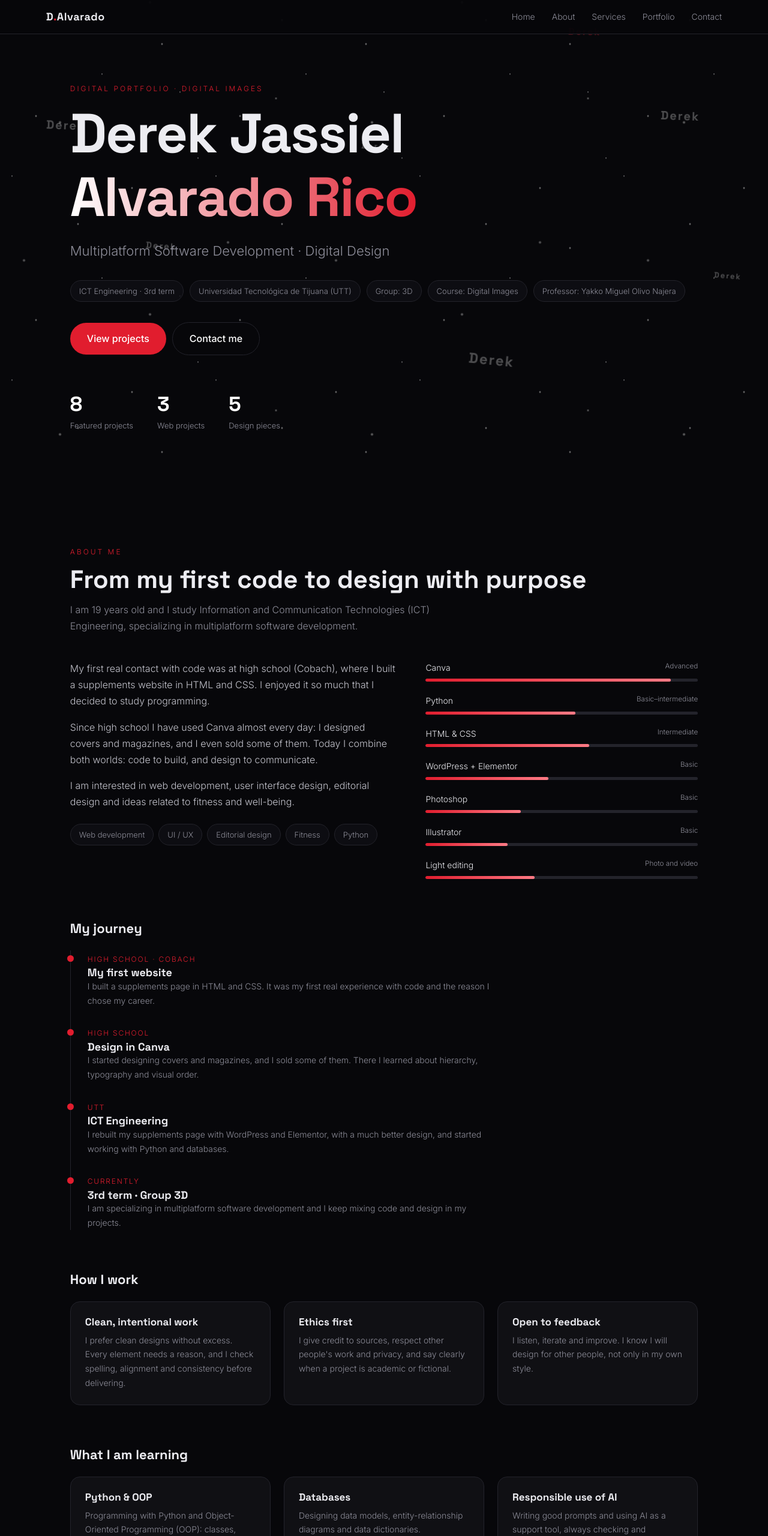
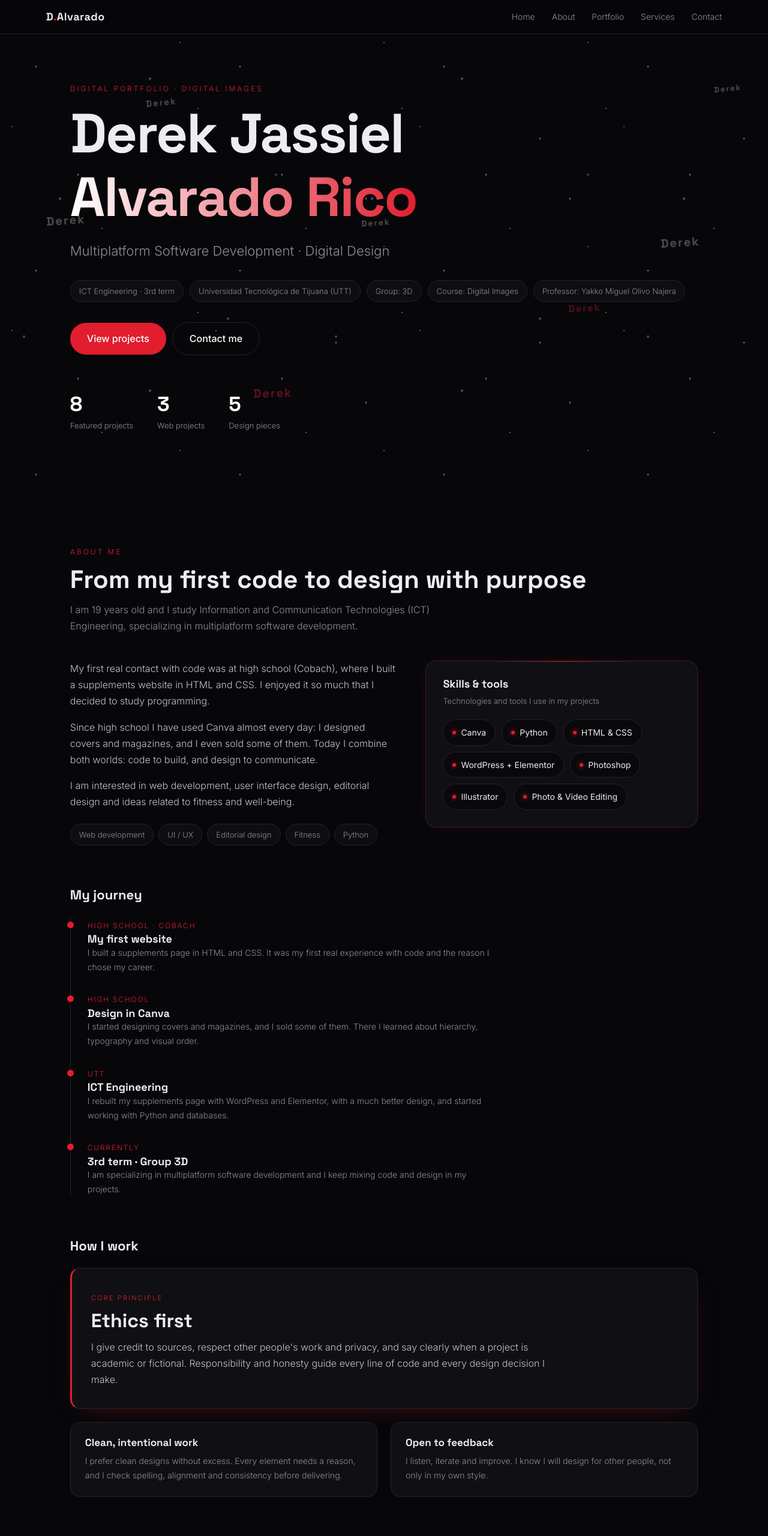
Before and after one commit to Dxrekw/portfolio-derek, a plain HTML site: page index.html in a window 1280 px wide. Shown: the top 2560 px of the page at 60% size. Drawn offline with Linux system fonts and the light colour scheme.

Commit message:
Update index.html

```diff
--- a/index.html
+++ b/index.html
@@ -6,6 +6,7 @@
 <title>Derek Alvarado | Portfolio</title>
 <meta name="description" content="Portfolio of Derek Jassiel Alvarado Rico: multiplatform software development and digital design.">
 <link rel="preconnect" href="https://fonts.googleapis.com">
+<link rel="preconnect" href="https://fonts.gstatic.com" crossorigin>
 <link href="https://fonts.googleapis.com/css2?family=Inter:wght@300;400;500&family=Space+Grotesk:wght@500;700&display=swap" rel="stylesheet">
 <style>
 :root{--bg:#07070a;--card:#101014;--line:#23232b;--text:#ececf1;--muted:#8d8d99;--accent:#e11d2e}
@@ -16,35 +17,36 @@ h1,h2,h3{font-family:"Space Grotesk",Inter,sans-serif;line-height:1.15}
 a{color:inherit;text-decoration:none}
 img{max-width:100%;display:block}
 
-/* Snow: light layers animated with transform */
+/* Rising particles: faster and upward */
 .snow{position:fixed;inset:0;overflow:hidden;pointer-events:none;z-index:0}
-.snow::before,.snow::after{content:"";position:absolute;left:0;width:100%;will-change:transform}
-.snow::before{top:-680px;height:calc(100% + 680px);background-image:radial-gradient(2px 2px at 60px 80px,#fff,transparent),radial-gradient(2px 2px at 220px 200px,#fff,transparent),radial-gradient(1.5px 1.5px at 300px 40px,#fff,transparent),radial-gradient(2px 2px at 130px 260px,#fff,transparent),radial-gradient(1.5px 1.5px at 20px 180px,#fff,transparent),radial-gradient(2px 2px at 270px 300px,#fff,transparent),radial-gradient(1.5px 1.5px at 170px 10px,#fff,transparent),radial-gradient(1.5px 1.5px at 330px 150px,#fff,transparent);background-size:340px 340px;opacity:.65;animation:fall1 30s linear infinite}
-.snow::after{top:-1040px;height:calc(100% + 1040px);background-image:radial-gradient(3px 3px at 100px 100px,rgba(255,255,255,.9),transparent),radial-gradient(3px 3px at 380px 300px,rgba(255,255,255,.8),transparent),radial-gradient(3px 3px at 250px 420px,rgba(255,255,255,.85),transparent),radial-gradient(2.5px 2.5px at 460px 60px,rgba(255,255,255,.8),transparent),radial-gradient(3px 3px at 40px 330px,rgba(255,255,255,.8),transparent);background-size:520px 520px;opacity:.5;animation:fall2 50s linear infinite}
-@keyframes fall1{to{transform:translateY(680px)}}
-@keyframes fall2{to{transform:translateY(1040px)}}
-/* Falling name */
+.snow::before,.snow::after{content:"";position:absolute;left:0;top:0;width:100%;will-change:transform}
+.snow::before{height:calc(100% + 680px);background-image:radial-gradient(2px 2px at 60px 80px,#fff,transparent),radial-gradient(2px 2px at 220px 200px,#fff,transparent),radial-gradient(1.5px 1.5px at 300px 40px,#fff,transparent),radial-gradient(2px 2px at 130px 260px,#fff,transparent),radial-gradient(1.5px 1.5px at 20px 180px,#fff,transparent),radial-gradient(2px 2px at 270px 300px,#fff,transparent),radial-gradient(1.5px 1.5px at 170px 10px,#fff,transparent),radial-gradient(1.5px 1.5px at 330px 150px,#fff,transparent);background-size:340px 340px;opacity:.65;animation:rise1 11s linear infinite}
+.snow::after{height:calc(100% + 1040px);background-image:radial-gradient(3px 3px at 100px 100px,rgba(255,255,255,.9),transparent),radial-gradient(3px 3px at 380px 300px,rgba(255,255,255,.8),transparent),radial-gradient(3px 3px at 250px 420px,rgba(255,255,255,.85),transparent),radial-gradient(2.5px 2.5px at 460px 60px,rgba(255,255,255,.8),transparent),radial-gradient(3px 3px at 40px 330px,rgba(255,255,255,.8),transparent);background-size:520px 520px;opacity:.5;animation:rise2 18s linear infinite}
+@keyframes rise1{from{transform:translateY(0)}to{transform:translateY(-680px)}}
+@keyframes rise2{from{transform:translateY(0)}to{transform:translateY(-1040px)}}
+
+/* Rising names */
 .names{position:fixed;inset:0;overflow:hidden;pointer-events:none;z-index:0}
-.names span{position:absolute;top:-60px;font:700 20px "Space Grotesk",sans-serif;color:rgba(255,255,255,.28);letter-spacing:2px;animation:drop 18s linear infinite;will-change:transform}
+.names span{position:absolute;bottom:-60px;font:700 20px "Space Grotesk",sans-serif;color:rgba(255,255,255,.28);letter-spacing:2px;animation:riseName 10s linear infinite;will-change:transform}
 .names span:nth-child(1){left:6%;animation-delay:0s}
-.names span:nth-child(2){left:19%;animation-delay:-6s;font-size:15px;animation-duration:22s}
-.names span:nth-child(3){left:33%;animation-delay:-12s;color:rgba(225,29,46,.4)}
-.names span:nth-child(4){left:47%;animation-delay:-3s;font-size:14px;animation-duration:25s}
-.names span:nth-child(5){left:61%;animation-delay:-9s;font-size:24px;animation-duration:20s}
-.names span:nth-child(6){left:74%;animation-delay:-15s;color:rgba(225,29,46,.35);font-size:16px}
-.names span:nth-child(7){left:86%;animation-delay:-1s;animation-duration:23s}
-.names span:nth-child(8){left:93%;animation-delay:-10s;font-size:13px;animation-duration:27s}
-@keyframes drop{to{transform:translateY(115vh) rotate(8deg)}}
+.names span:nth-child(2){left:19%;animation-delay:-3.5s;font-size:15px;animation-duration:12s}
+.names span:nth-child(3){left:33%;animation-delay:-7s;color:rgba(225,29,46,.4)}
+.names span:nth-child(4){left:47%;animation-delay:-2s;font-size:14px;animation-duration:14s}
+.names span:nth-child(5){left:61%;animation-delay:-5s;font-size:24px;animation-duration:11s}
+.names span:nth-child(6){left:74%;animation-delay:-8.5s;color:rgba(225,29,46,.35);font-size:16px}
+.names span:nth-child(7){left:86%;animation-delay:-1s;animation-duration:13s}
+.names span:nth-child(8){left:93%;animation-delay:-6s;font-size:13px;animation-duration:15s}
+@keyframes riseName{from{transform:translateY(0) rotate(0deg)}to{transform:translateY(-120vh) rotate(-8deg)}}
 
 /* Navigation */
-nav{position:fixed;top:0;left:0;right:0;z-index:20;display:flex;justify-content:space-between;align-items:center;padding:16px 6vw;background:rgba(7,7,10,.94);border-bottom:1px solid var(--line)}
-nav b{font:700 18px "Space Grotesk";letter-spacing:.5px}
-nav b span{color:var(--accent)}
+nav{position:fixed;top:0;left:0;right:0;z-index:20;display:flex;justify-content:space-between;align-items:center;gap:16px;padding:16px 6vw;background:rgba(7,7,10,.94);border-bottom:1px solid var(--line)}
+nav .brand{font:700 18px "Space Grotesk",sans-serif;letter-spacing:.5px}
+nav .brand span{color:var(--accent)}
 nav ul{display:flex;gap:28px;list-style:none;font-size:14px;color:var(--muted)}
 nav a:hover{color:var(--text)}
 
 main,footer{position:relative;z-index:1}
-section{padding:110px 6vw 40px;max-width:1200px;margin:auto}
+section{padding:110px 6vw 40px;max-width:1200px;margin:auto;scroll-margin-top:16px}
 .eyebrow{font-size:12px;letter-spacing:.25em;text-transform:uppercase;color:var(--accent);margin-bottom:12px}
 h2{font-size:clamp(28px,4vw,42px);margin-bottom:12px}
 .lead{color:var(--muted);max-width:640px;margin-bottom:44px}
@@ -59,23 +61,31 @@ h2{font-size:clamp(28px,4vw,42px);margin-bottom:12px}
 .btn{display:inline-block;padding:13px 28px;border-radius:999px;background:var(--accent);color:#fff;font-weight:500;margin:0 10px 10px 0;transition:.3s}
 .btn:hover{transform:translateY(-3px);box-shadow:0 10px 30px -8px var(--accent)}
 .btn.ghost{background:transparent;border:1px solid var(--line)}
+.btn.ghost:hover{border-color:var(--accent)}
 .fade{animation:up .9s both}
-.fade:nth-child(2){animation-delay:.15s}.fade:nth-child(3){animation-delay:.3s}.fade:nth-child(4){animation-delay:.45s}.fade:nth-child(5){animation-delay:.6s}
+.fade:nth-child(2){animation-delay:.15s}.fade:nth-child(3){animation-delay:.3s}.fade:nth-child(4){animation-delay:.45s}.fade:nth-child(5){animation-delay:.6s}.fade:nth-child(6){animation-delay:.75s}
 @keyframes up{from{opacity:0;transform:translateY(26px)}}
 .stats{display:flex;flex-wrap:wrap;gap:40px;margin-top:50px}
-.stats b{display:block;font:700 34px "Space Grotesk";color:#fff}
+.stats b{display:block;font:700 34px "Space Grotesk",sans-serif;color:#fff}
 .stats small{color:var(--muted);font-size:13px}
 
-/* About */
-.about{display:grid;grid-template-columns:1.2fr 1fr;gap:48px}
+/* About & Glowing Skills Box */
+.about{display:grid;grid-template-columns:1.2fr 1fr;gap:48px;align-items:start}
 .about p{margin-bottom:16px;color:#c4c4cd}
-.skills{display:grid;gap:20px;align-content:start}
-.skill div{display:flex;justify-content:space-between;font-size:14px;margin-bottom:6px}
-.skill small{color:var(--muted)}
-.bar{display:block;height:5px;background:var(--line);border-radius:9px;overflow:hidden}
-.bar i{display:block;height:100%;width:var(--w);background:linear-gradient(90deg,var(--accent),#ff7a85);border-radius:9px;animation:grow 1.6s ease both}
-@keyframes grow{from{width:0}}
 .tags{display:flex;flex-wrap:wrap;gap:8px;margin-top:22px}
+
+.skills-box{position:relative;background:var(--card);border:1px solid var(--line);border-radius:18px;padding:28px;overflow:hidden;animation:boxGlow 4.5s ease-in-out infinite}
+.skills-box::before{content:"";position:absolute;inset:0;background:linear-gradient(115deg,transparent 25%,rgba(225,29,46,.14) 50%,transparent 75%);transform:translateX(-120%);animation:shineSweep 5.5s ease-in-out infinite;pointer-events:none}
+.skills-box::after{content:"";position:absolute;top:0;left:20%;right:20%;height:1px;background:linear-gradient(90deg,transparent,var(--accent),transparent);opacity:.85}
+.skills-box h3{font-size:18px;margin-bottom:6px;position:relative}
+.skills-box .skills-sub{font-size:13px;color:var(--muted);margin-bottom:20px;position:relative}
+.skill-list{display:flex;flex-wrap:wrap;gap:10px;position:relative}
+.skill-pill{display:inline-flex;align-items:center;gap:8px;padding:9px 15px;border-radius:999px;border:1px solid var(--line);background:rgba(7,7,10,.75);color:var(--text);font-size:14px;font-weight:400;transition:border-color .3s,transform .3s,box-shadow .3s}
+.skill-pill::before{content:"";width:6px;height:6px;border-radius:50%;background:var(--accent);box-shadow:0 0 8px var(--accent)}
+.skill-pill:hover{border-color:var(--accent);transform:translateY(-2px);box-shadow:0 6px 20px -6px rgba(225,29,46,.65)}
+@keyframes boxGlow{0%,100%{box-shadow:0 0 22px -12px rgba(225,29,46,.35);border-color:var(--line)}50%{box-shadow:0 0 34px -8px rgba(225,29,46,.65);border-color:rgba(225,29,46,.55)}}
+@keyframes shineSweep{0%,45%{transform:translateX(-120%)}75%,100%{transform:translateX(120%)}}
+
 .sub{font-size:22px;margin:70px 0 24px}
 .timeline{border-left:1px solid var(--line);padding-left:28px;display:grid;gap:28px;max-width:720px}
 .timeline>div{position:relative}
@@ -83,17 +93,26 @@ h2{font-size:clamp(28px,4vw,42px);margin-bottom:12px}
 .timeline small{color:var(--accent);font-size:12px;letter-spacing:.15em;text-transform:uppercase}
 .timeline h3{font-size:18px}
 .timeline p{color:var(--muted);font-size:14px}
+
 .facts{display:grid;grid-template-columns:repeat(auto-fit,minmax(260px,1fr));gap:22px}
 .fact{background:var(--card);border:1px solid var(--line);border-radius:16px;padding:24px;transition:.3s}
 .fact:hover{border-color:var(--accent);transform:translateY(-4px)}
 .fact h3{font-size:17px;margin-bottom:8px}
 .fact p{font-size:14px;color:var(--muted)}
-.fact ul{list-style:none;margin-top:10px;font-size:14px;color:var(--muted)}
-.fact li{padding-left:16px;position:relative;margin-bottom:4px}
-.fact li::before{content:"";position:absolute;left:0;top:11px;width:6px;height:6px;border-radius:50%;background:var(--accent)}
+
+/* How I work: Ethics featured first and larger */
+.work-grid{display:grid;grid-template-columns:repeat(2,1fr);gap:22px}
+.fact.ethics-featured{grid-column:1 / -1;padding:34px 32px;border-left:3px solid var(--accent);box-shadow:0 12px 38px -24px rgba(225,29,46,.5)}
+.fact.ethics-featured .tag-mini{display:inline-block;font-size:11px;letter-spacing:.2em;text-transform:uppercase;color:var(--accent);margin-bottom:10px}
+.fact.ethics-featured h3{font-size:clamp(24px,3vw,32px);margin-bottom:12px;color:var(--text)}
+.fact.ethics-featured p{font-size:16px;color:#c4c4cd;max-width:780px}
+
 .goals{margin-top:22px;background:var(--card);border:1px solid var(--line);border-left:3px solid var(--accent);border-radius:16px;padding:28px}
 .goals h3{font-size:20px;margin-bottom:10px}
 .goals p{color:#c4c4cd;margin-bottom:12px}
+.goals ul{list-style:none;margin-top:14px;font-size:14px;color:var(--muted)}
+.goals li{padding-left:16px;position:relative;margin-bottom:6px}
+.goals li::before{content:"";position:absolute;left:0;top:10px;width:6px;height:6px;border-radius:50%;background:var(--accent)}
 
 /* Projects */
 .grid{display:grid;grid-template-columns:repeat(auto-fill,minmax(310px,1fr));gap:26px}
@@ -110,26 +129,33 @@ h2{font-size:clamp(28px,4vw,42px);margin-bottom:12px}
 
 /* Process */
 .steps{display:grid;grid-template-columns:repeat(auto-fit,minmax(220px,1fr));gap:22px}
-.step b{font:700 32px "Space Grotesk";color:var(--accent)}
+.step b{font:700 32px "Space Grotesk",sans-serif;color:var(--accent)}
 
 /* Contact */
 #contact{text-align:center;padding-bottom:90px}
+#contact .lead{margin:0 auto}
 .links{display:flex;gap:12px;justify-content:center;flex-wrap:wrap;margin-top:26px}
 .links a{border:1px solid var(--line);padding:11px 22px;border-radius:999px;transition:.3s;background:rgba(16,16,20,.8)}
 .links a:hover{border-color:var(--accent);color:var(--accent)}
 footer{text-align:center;padding:26px;border-top:1px solid var(--line);font-size:13px;color:var(--muted)}
 
-@media(max-width:780px){nav ul{gap:14px;font-size:12px}.about{grid-template-columns:1fr}section{padding-top:90px}}
+@media(max-width:780px){
+  nav{flex-wrap:wrap;padding:14px 6vw}
+  nav ul{gap:14px;font-size:12px}
+  .about,.work-grid{grid-template-columns:1fr}
+  .fact.ethics-featured{padding:26px 24px}
+  section{padding-top:95px}
+}
 @media(prefers-reduced-motion:reduce){*{animation:none!important;transition:none!important}}
 </style>
 </head>
 <body>
-<div class="snow"></div>
+<div class="snow" aria-hidden="true"></div>
 <div class="names" aria-hidden="true"><span>Derek</span><span>Derek</span><span>Derek</span><span>Derek</span><span>Derek</span><span>Derek</span><span>Derek</span><span>Derek</span></div>
 
 <nav>
-  <b>D<span>.</span>Alvarado</b>
-  <ul><li><a href="#home">Home</a></li><li><a href="#about">About</a></li><li><a href="#services">Services</a></li><li><a href="#portfolio">Portfolio</a></li><li><a href="#contact">Contact</a></li></ul>
+  <a href="#home" class="brand">D<span>.</span>Alvarado</a>
+  <ul><li><a href="#home">Home</a></li><li><a href="#about">About</a></li><li><a href="#portfolio">Portfolio</a></li><li><a href="#services">Services</a></li><li><a href="#contact">Contact</a></li></ul>
 </nav>
 
 <main>
@@ -165,15 +191,19 @@ footer{text-align:center;padding:26px;border-top:1px solid var(--line);font-size
       <p>I am interested in web development, user interface design, editorial design and ideas related to fitness and well-being.</p>
       <div class="tags"><span>Web development</span><span>UI / UX</span><span>Editorial design</span><span>Fitness</span><span>Python</span></div>
     </div>
-    <div class="skills">
-      <div class="skill"><div>Canva <small>Advanced</small></div><span class="bar"><i style="--w:90%"></i></span></div>
-      <div class="skill"><div>Python <small>Basic–intermediate</small></div><span class="bar"><i style="--w:55%"></i></span></div>
-      <div class="skill"><div>HTML &amp; CSS <small>Intermediate</small></div><span class="bar"><i style="--w:60%"></i></span></div>
-      <div class="skill"><div>WordPress + Elementor <small>Basic</small></div><span class="bar"><i style="--w:45%"></i></span></div>
-      <div class="skill"><div>Photoshop <small>Basic</small></div><span class="bar"><i style="--w:35%"></i></span></div>
-      <div class="skill"><div>Illustrator <small>Basic</small></div><span class="bar"><i style="--w:30%"></i></span></div>
-      <div class="skill"><div>Light editing <small>Photo and video</small></div><span class="bar"><i style="--w:40%"></i></span></div>
-    </div>
+    <aside class="skills-box" aria-label="Skills and tools">
+      <h3>Skills &amp; tools</h3>
+      <p class="skills-sub">Technologies and tools I use in my projects</p>
+      <div class="skill-list">
+        <span class="skill-pill">Canva</span>
+        <span class="skill-pill">Python</span>
+        <span class="skill-pill">HTML &amp; CSS</span>
+        <span class="skill-pill">WordPress + Elementor</span>
+        <span class="skill-pill">Photoshop</span>
+        <span class="skill-pill">Illustrator</span>
+        <span class="skill-pill">Photo &amp; Video Editing</span>
+      </div>
+    </aside>
   </div>
 
   <h3 class="sub">My journey</h3>
@@ -185,9 +215,13 @@ footer{text-align:center;padding:26px;border-top:1px solid var(--line);font-size
   </div>
 
   <h3 class="sub">How I work</h3>
-  <div class="facts">
+  <div class="work-grid">
+    <div class="fact ethics-featured">
+      <span class="tag-mini">Core principle</span>
+      <h3>Ethics first</h3>
+      <p>I give credit to sources, respect other people's work and privacy, and say clearly when a project is academic or fictional. Responsibility and honesty guide every line of code and every design decision I make.</p>
+    </div>
     <div class="fact"><h3>Clean, intentional work</h3><p>I prefer clean designs without excess. Every element needs a reason, and I check spelling, alignment and consistency before delivering.</p></div>
-    <div class="fact"><h3>Ethics first</h3><p>I give credit to sources, respect other people's work and privacy, and say clearly when a project is academic or fictional.</p></div>
     <div class="fact"><h3>Open to feedback</h3><p>I listen, iterate and improve. I know I will design for other people, not only in my own style.</p></div>
   </div>
 
@@ -204,28 +238,12 @@ footer{text-align:center;padding:26px;border-top:1px solid var(--line);font-size
     <h3>To be an efficient programmer who adapts</h3>
     <p>My goal is to become an efficient programmer who adapts to people's needs and to new technologies, always with ethics, good frontend design and a clean, organized, high-quality backend.</p>
     <p>I want to build software that is useful, easy to use and responsible: something that solves a real problem and works well on any device.</p>
-    <ul class="fact" style="border:0;padding:0;background:none"><li>Frontend with careful, modern and accessible design</li><li>Backend that is ordered, secure and maintainable</li><li>Constant learning of new tools and technologies</li><li>Ethical decisions in every project</li></ul>
-  </div>
-</section>
-
-<!-- SERVICES -->
-<section id="services">
-  <p class="eyebrow">Services</p>
-  <h2>What I can do for you</h2>
-  <p class="lead">I am a student, so my work is still growing, but I take every project seriously.</p>
-  <div class="facts">
-    <div class="fact"><h3>Web design &amp; development</h3><p>Responsive websites with HTML, CSS and WordPress with Elementor.</p></div>
-    <div class="fact"><h3>Graphic &amp; editorial design</h3><p>Covers, presentations, infographics and magazines made in Canva.</p></div>
-    <div class="fact"><h3>Wireframes &amp; prototypes</h3><p>Early screen sketches for websites and apps, to test ideas before building.</p></div>
-    <div class="fact"><h3>Python projects</h3><p>Small programs and exercises with Python and object-oriented design.</p></div>
-  </div>
-
-  <h3 class="sub">My design process</h3>
-  <div class="steps">
-    <div class="fact step"><b>01</b><h3>Understand</h3><p>Define the problem and who the design is for.</p></div>
-    <div class="fact step"><b>02</b><h3>Sketch</h3><p>Plan the structure with wireframes and references.</p></div>
-    <div class="fact step"><b>03</b><h3>Build</h3><p>Design and develop with a consistent style.</p></div>
-    <div class="fact step"><b>04</b><h3>Review</h3><p>Check details, get feedback and improve.</p></div>
+    <ul>
+      <li>Frontend with careful, modern and accessible design</li>
+      <li>Backend that is ordered, secure and maintainable</li>
+      <li>Constant learning of new tools and technologies</li>
+      <li>Ethical decisions in every project</li>
+    </ul>
   </div>
 </section>
 
@@ -233,7 +251,7 @@ footer{text-align:center;padding:26px;border-top:1px solid var(--line);font-size
 <section id="portfolio">
   <p class="eyebrow">Portfolio</p>
   <h2>Selected projects</h2>
-  <p class="lead">All of them are academic or personal projects. None was made for a real client.</p>
+  <p class="lead">All of them are academic or personal projects. None were made for a real client.</p>
   <div class="grid">
     <article class="card" style="--accent:#e11d2e">
       <div class="pic"><img src="img/suplementos-web-html-css.jpg" alt="D&J Fitness supplements website built with HTML and CSS" loading="lazy"></div>
@@ -274,7 +292,7 @@ footer{text-align:center;padding:26px;border-top:1px solid var(--line);font-size
     <article class="card" style="--accent:#0f8f84">
       <div class="pic"><img src="img/dimensiones-del-ser.jpg" alt="Infographic: The dimensions of the human being" loading="lazy"></div>
       <div class="txt"><span class="kind">Infographic · Canva</span><h3>The dimensions of the being</h3>
-      <p>A visual explanation of the biological, psychological, social and spiritual dimensions, using a circle divided in four parts and simple icons.</p>
+      <p>A visual explanation of the biological, psychological, social and spiritual dimensions, using a circle divided into four parts and simple icons.</p>
       <p class="note">Academic project.</p></div>
     </article>
     <article class="card" style="--accent:#ff5c8a">
@@ -286,11 +304,32 @@ footer{text-align:center;padding:26px;border-top:1px solid var(--line);font-size
   </div>
 </section>
 
+<!-- SERVICES -->
+<section id="services">
+  <p class="eyebrow">Services</p>
+  <h2>What I can do for you</h2>
+  <p class="lead">I am a student, so my work is still growing, but I take every project seriously.</p>
+  <div class="facts">
+    <div class="fact"><h3>Web design &amp; development</h3><p>Responsive websites with HTML, CSS and WordPress with Elementor.</p></div>
+    <div class="fact"><h3>Graphic &amp; editorial design</h3><p>Covers, presentations, infographics and magazines made in Canva.</p></div>
+    <div class="fact"><h3>Wireframes &amp; prototypes</h3><p>Early screen sketches for websites and apps, to test ideas before building.</p></div>
+    <div class="fact"><h3>Python projects</h3><p>Small programs and exercises with Python and object-oriented design.</p></div>
+  </div>
+
+  <h3 class="sub">My design process</h3>
+  <div class="steps">
+    <div class="fact step"><b>01</b><h3>Understand</h3><p>Define the problem and who the design is for.</p></div>
+    <div class="fact step"><b>02</b><h3>Sketch</h3><p>Plan the structure with wireframes and references.</p></div>
+    <div class="fact step"><b>03</b><h3>Build</h3><p>Design and develop with a consistent style.</p></div>
+    <div class="fact step"><b>04</b><h3>Review</h3><p>Check details, get feedback and improve.</p></div>
+  </div>
+</section>
+
 <!-- CONTACT -->
 <section id="contact">
   <p class="eyebrow">Contact</p>
   <h2>Thanks for viewing!</h2>
-  <p class="lead" style="margin:0 auto">Let's work together. If you have an idea, a project or an opportunity, write to me.</p>
+  <p class="lead">Let's work together. If you have an idea, a project or an opportunity, write to me.</p>
   <div class="links">
     <a href="mailto:dxrek80@gmail.com">dxrek80@gmail.com</a>
     <a href="https://www.instagram.com/dxreekz/" target="_blank" rel="noopener">Instagram · @dxreekz</a>
```
